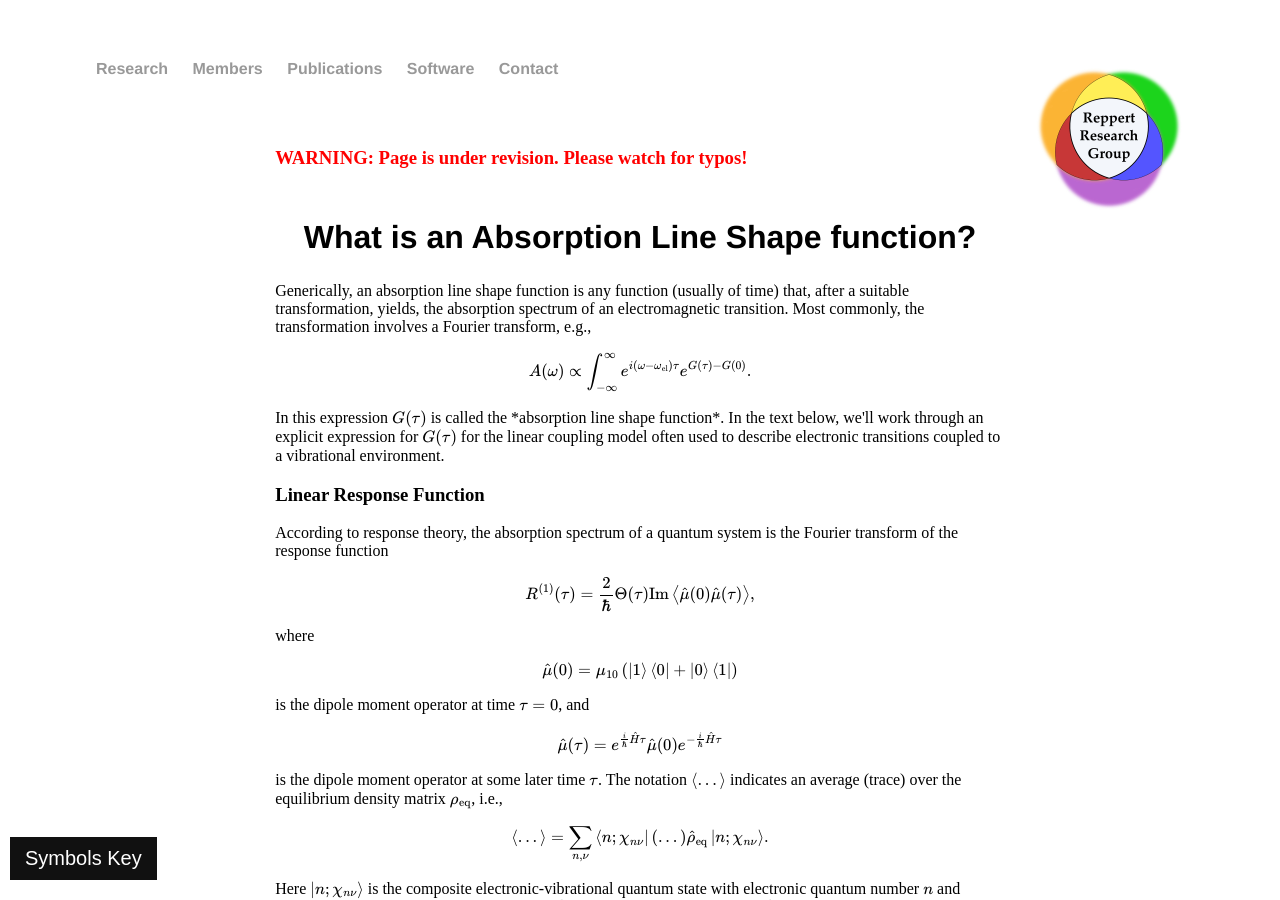
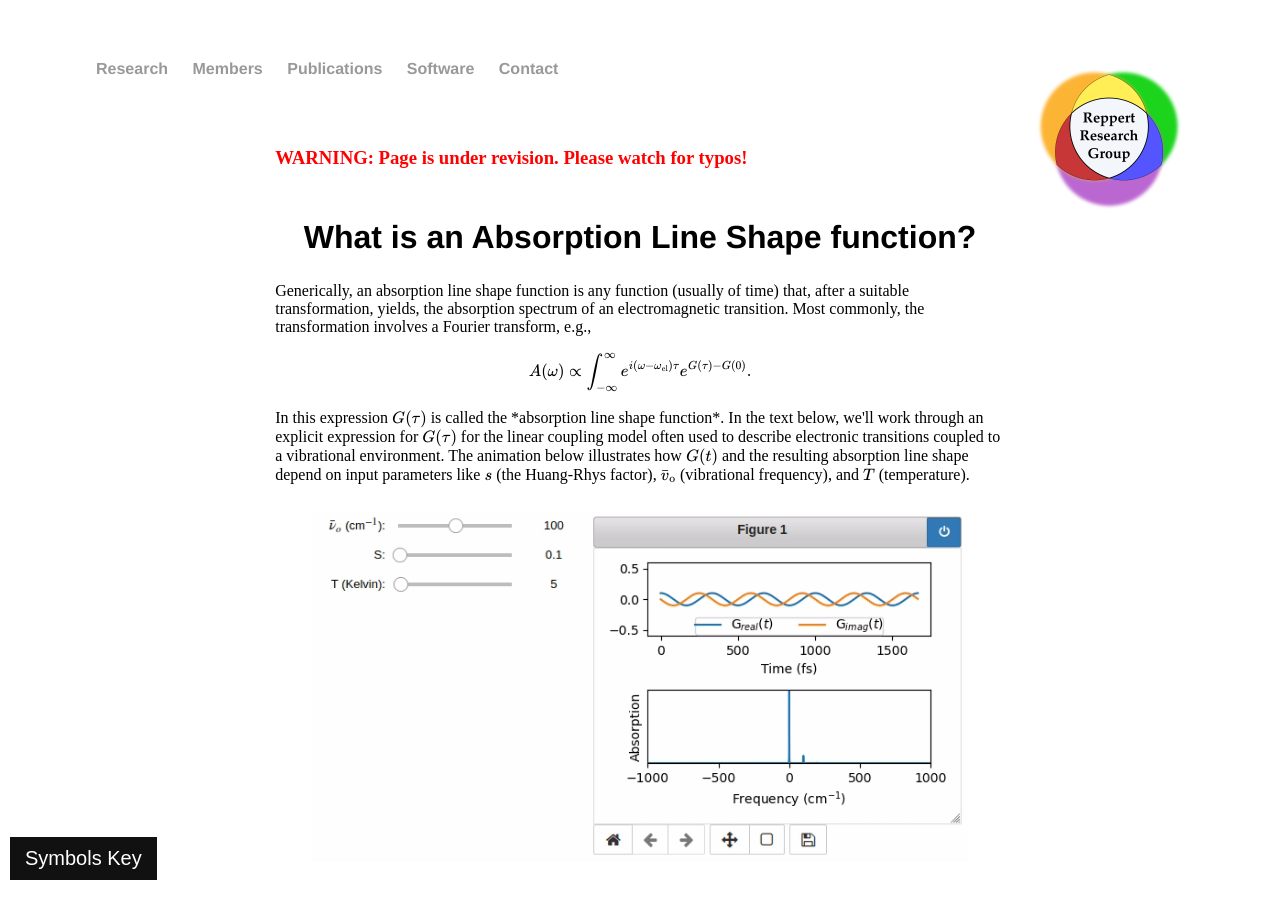
Before and after one commit to mreppert/mreppert.github.io, a Jekyll site: the page built from education/notes/LineShapeFunction.html, in a window 1280 px wide and 900 px high. Built offline with Jekyll 4.4.1, drawn with Linux system fonts in a browser that asks for light colours; formulas are drawn with MathJax 3.

Commit message:
added animation to line shape notes

```diff
--- a/education/notes/LineShapeFunction.html
+++ b/education/notes/LineShapeFunction.html
@@ -198,8 +198,10 @@ Generically, an absorption line shape function is any function (usually of time)
 
 $$ A(\omega) \propto \int_{-\infty}^\infty e^{i \left ( \omega - \omega_\text{el} \right) \tau} e^{G(\tau) - G(0)} . $$
 
-In this expression $G(\tau)$ is called the *absorption line shape function*. In the text below, we'll work through an explicit expression for $G(\tau)$ for the linear coupling model often used to describe electronic transitions coupled to a vibrational environment.
+In this expression $G(\tau)$ is called the *absorption line shape function*. In the text below, we'll work through an explicit expression for $G(\tau)$ for the linear coupling model often used to describe electronic transitions coupled to a vibrational environment. The animation below illustrates how $G(t)$ and the resulting absorption line shape depend on input parameters like $s$ (the Huang-Rhys factor), $\bar v_\text{o}$ (vibrational frequency), and $T$ (temperature). <br><br>
 
+
+<img src="img/LineShapeApp.gif" alt="Illustration of line shape function G(t) and the resulting absorption spectrum for different values of S, v and T" style="margin:10px; display: block; margin-left: auto; margin-right: auto; width:90%; height:auto; max-width:800px;"><br>
 
 <h3> Linear Response Function </h3>
 
```
Also changed, not shown: education/notes/img/LineShapeApp.gif (added).
